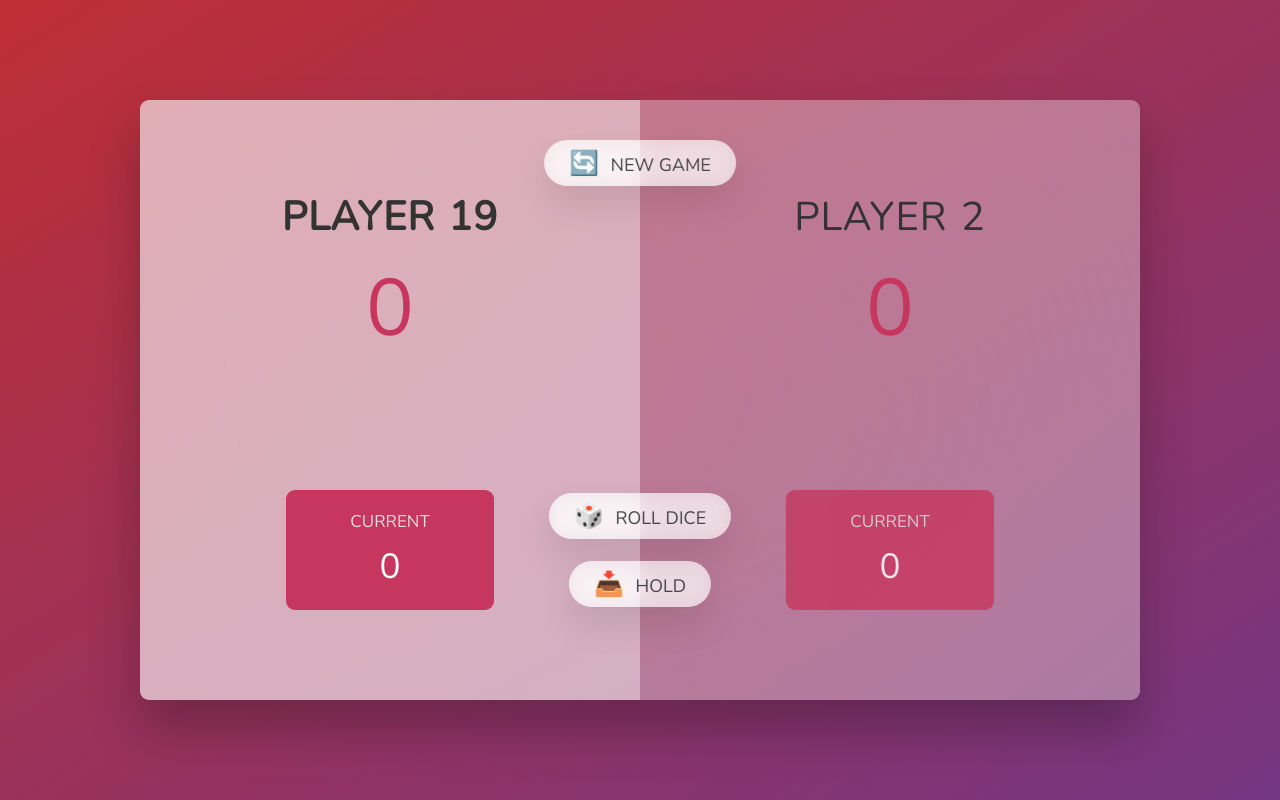
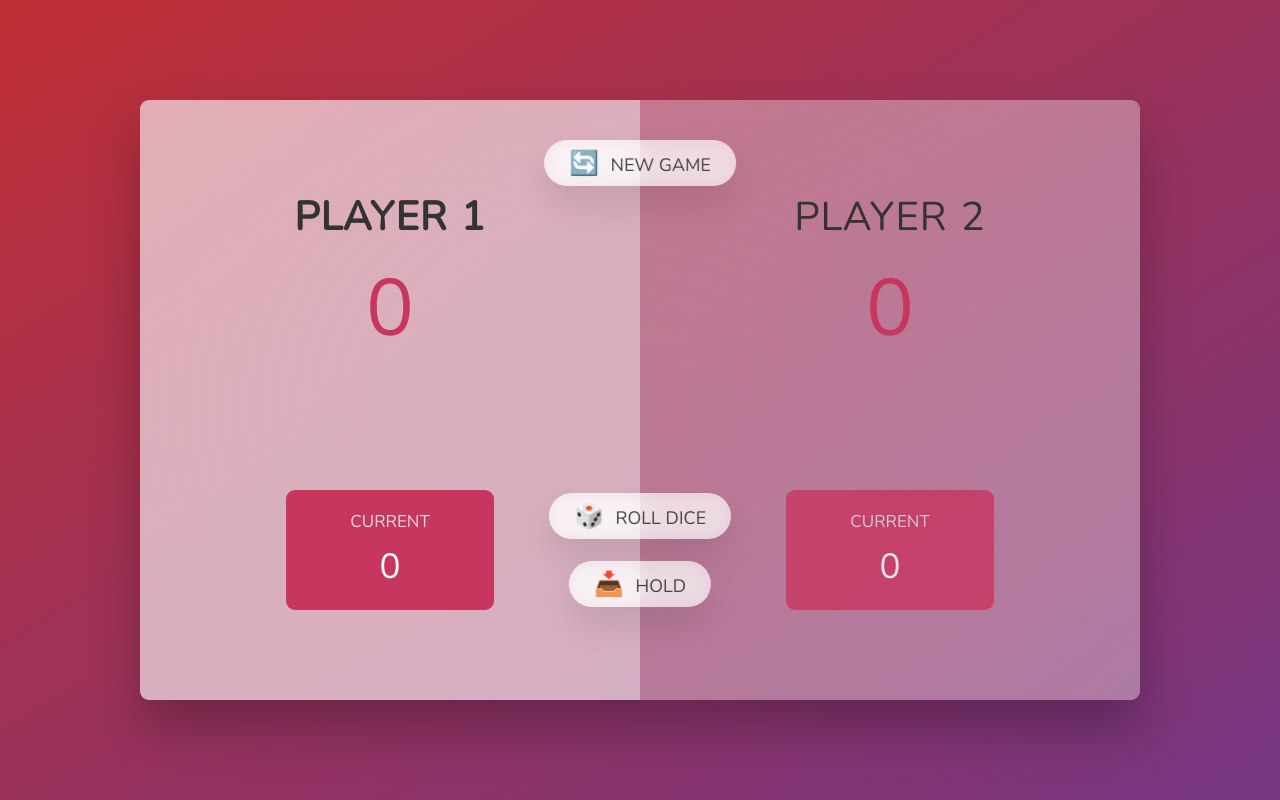
Before and after one commit to coder-tanvir/PIG_GAME, a plain HTML site: page index.html in a window 1280 px wide. Drawn offline with nearby package versions, Linux system fonts and the light colour scheme.

Commit message:
refactored

```diff
--- a/index.html
+++ b/index.html
@@ -10,7 +10,7 @@
   <body>
     <main>
       <section class="player player--0 player--active">
-        <h2 class="name" id="name--0">Player 19</h2>
+        <h2 class="name" id="name--0">Player 1</h2>
         <p class="score" id="score--0">43</p>
         <div class="current">
           <p class="current-label">Current</p>
```
